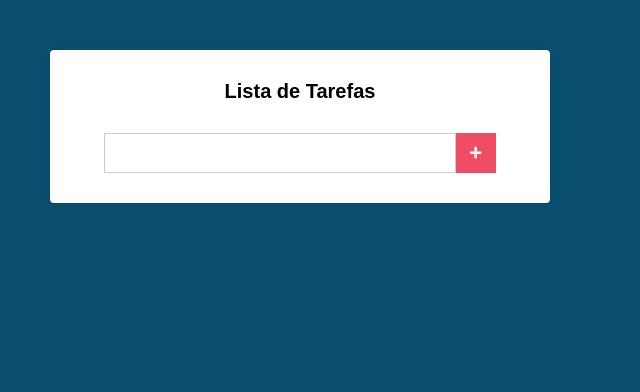
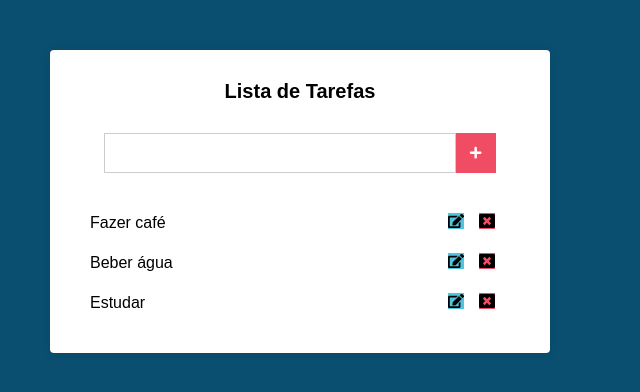
Before and after one commit to f-mtz/React, a React (Create React App) app in the folder lista-de-tarefas/: page / in a window 1280 px wide. Shown: the top 392 px of the page, without its empty margins (0-640 px from the left). Built offline with nearby package versions, Linux system fonts and the light colour scheme; the HTML template or start-up script is replaced by a standard one.

Commit message:
estilizando tarefas

```diff
--- a/lista-de-tarefas/src/components/Main.css
+++ b/lista-de-tarefas/src/components/Main.css
@@ -37,3 +37,30 @@
     align-items: center;
     justify-content: center;
 }
+
+.tarefas {
+    margin-top: 30px;
+}
+
+.tarefas li {
+    display: flex;
+    align-items: center;
+    justify-content: space-between;
+    padding: 10px;
+}
+
+.tarefas li:hover {
+    background: #51c5de;
+    cursor: pointer;
+    transition: all 600ms;
+}
+
+.tarefas li .edit {
+    margin-right: 15px;
+    background-color: #51c5de;
+}
+
+.tarefas li .delete {
+    margin-right: 15px;
+    background-color: #f04c64;
+}
--- a/lista-de-tarefas/src/components/Main.js
+++ b/lista-de-tarefas/src/components/Main.js
@@ -4,9 +4,17 @@
 // Form
 import { FaPlus } from 'react-icons/fa';
 
+// Tarefas
+import { FaEdit, FaWindowClose } from 'react-icons/fa';
+
 export default class Main extends Component {
   state = {
     novaTarefa: '',
+    tarefas: [
+      'Fazer café',
+      'Beber água',
+      'Estudar',
+    ],
   };
 
   handleChange = (e) => {
@@ -16,7 +24,7 @@
   }
 
   render() {
-    const { novaTarefa } = this.state;
+    const { novaTarefa, tarefas } = this.state;
     return (
       <div className="main">
         <h1>
@@ -32,6 +40,18 @@
             <FaPlus />
           </button>
         </form>
+
+        <ul className="tarefas">
+          {tarefas.map((tarefa) => (
+            <li key={tarefa}>
+              {tarefa}
+              <div>
+                <FaEdit className="edit" />
+                <FaWindowClose className="delete" />
+              </div>
+            </li>
+          ))}
+        </ul>
       </div>
     );
   }
```
